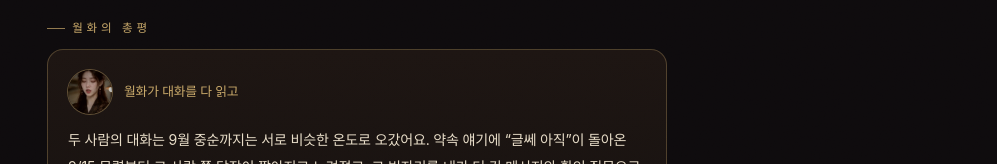
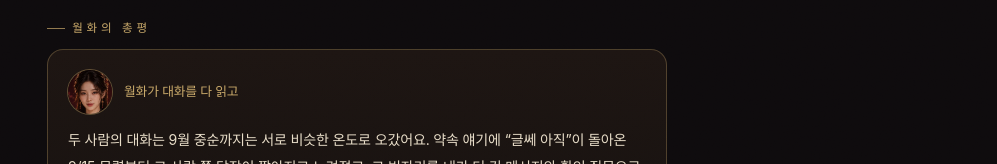
Before and after one commit to dkjy1416-oss/wolhayeon, a Next.js app: page /chat/sample in a window 1280 px wide. Shown: the part 258-422 px from the top of the page, without its empty margins (283-1280 px from the left). Built offline with nearby package versions, Linux system fonts and the light colour scheme; no server answers; a web font is replaced by a local one.

Commit message:
0060 월화 새 얼굴 아이콘 적용 (components/chat)

```diff
--- a/components/chat/ChatResultView.tsx
+++ b/components/chat/ChatResultView.tsx
@@ -33,7 +33,7 @@ export default function ChatResultView({
           <div className="mt-3 rounded-2xl border border-gold/30 bg-gradient-to-b from-[#1d1512] to-ink-soft px-5 py-5">
             <div className="flex items-center gap-3">
               {/* eslint-disable-next-line @next/next/no-img-element */}
-              <img src="/wolhwa/v3/listen.webp" alt="" className="h-11 w-11 shrink-0 rounded-full object-cover ring-1 ring-gold/40" />
+              <img src="/wolhwa/v4/avatar.webp" alt="" className="h-11 w-11 shrink-0 rounded-full object-cover ring-1 ring-gold/40" />
               <p className="text-[0.8rem] text-gold">월화가 대화를 다 읽고</p>
             </div>
             <p className="mt-3 whitespace-pre-line text-[0.95rem] leading-[1.95] text-ivory">{r.overview}</p>
```
